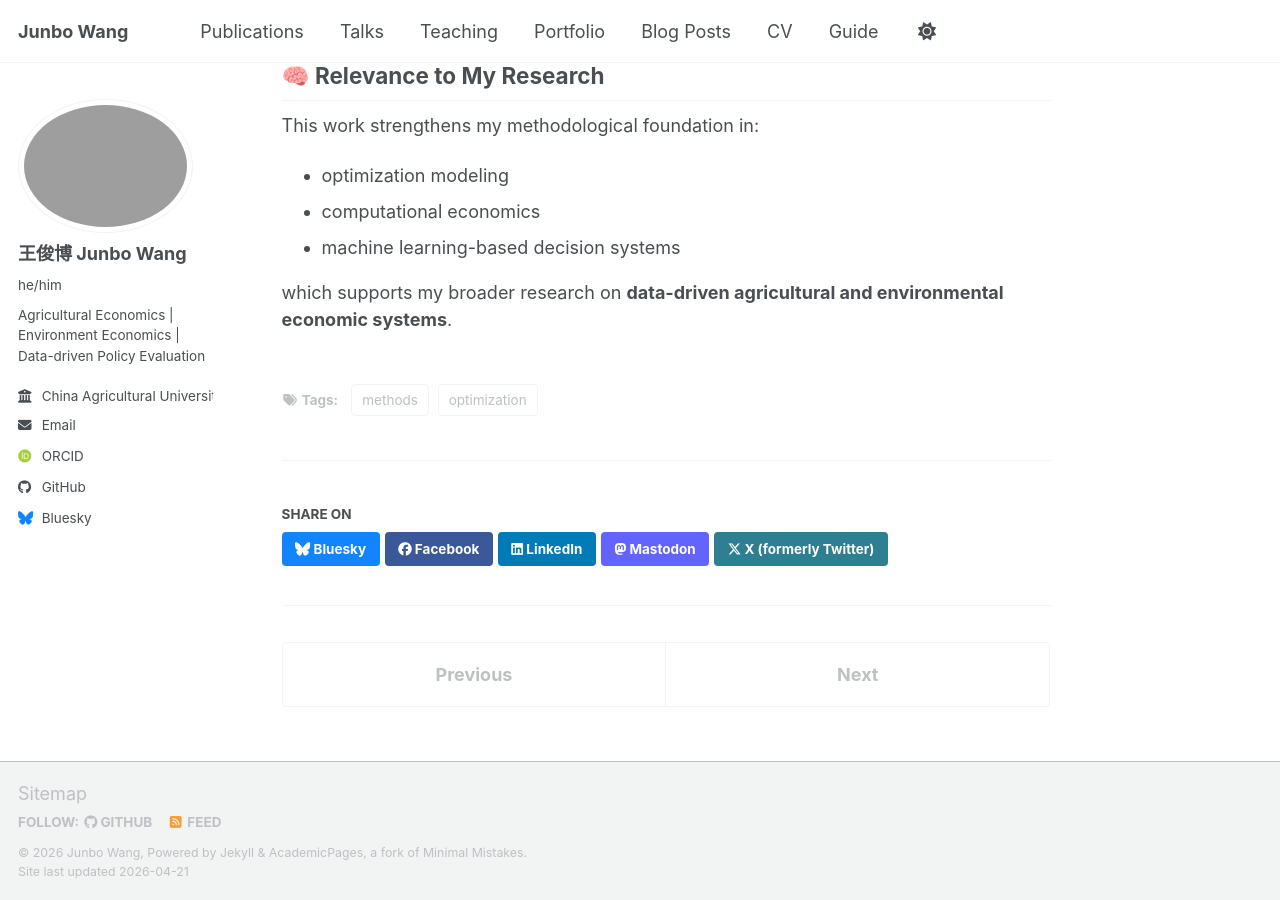
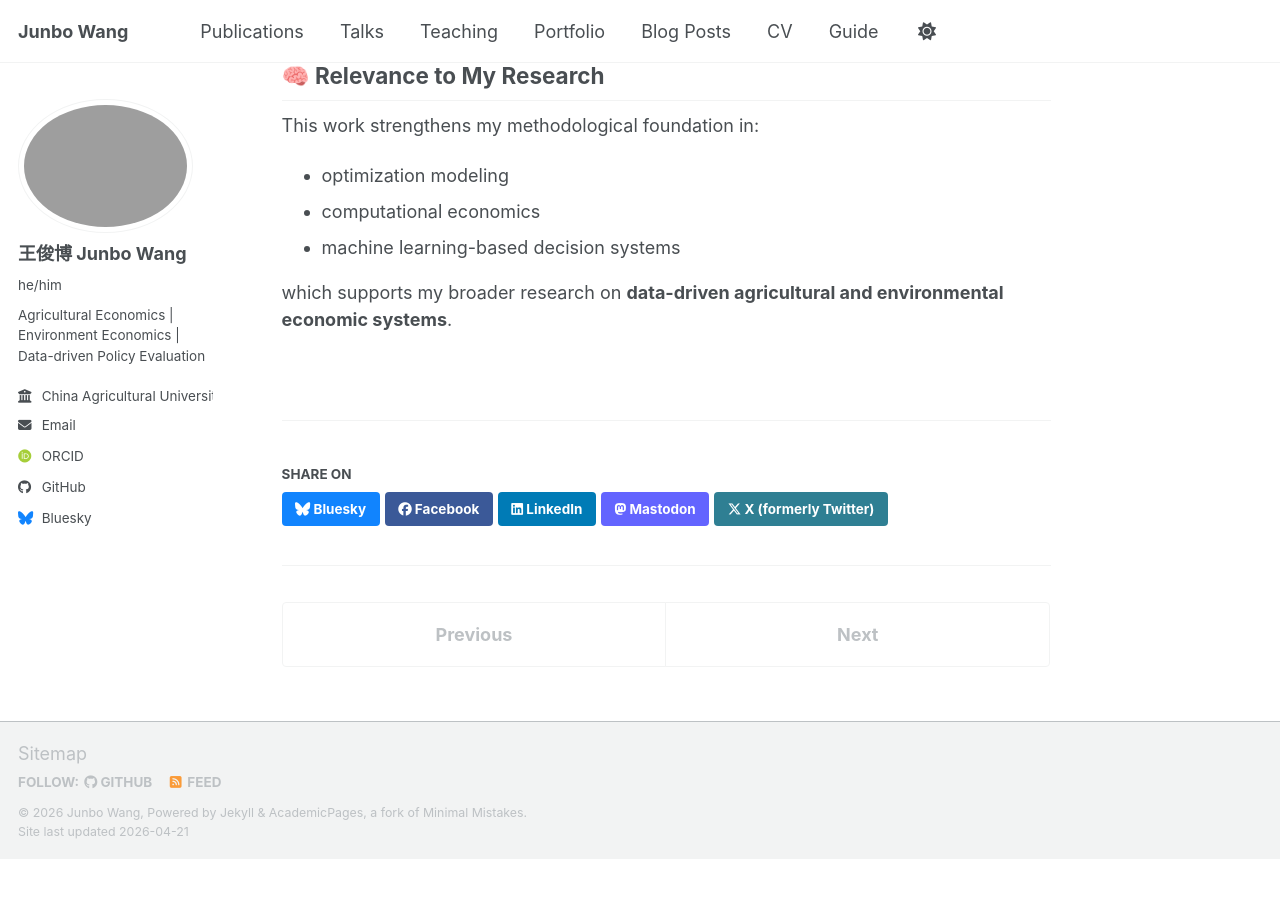
Before and after one commit to wangjunbo11/wangjunbo11.github.io, a Jekyll site: the page built from _publications/2024-12-ga-multi-object-optimization.md, in a window 1280 px wide and 900 px high, scrolled down 2172 px. Built offline with Jekyll 4.4.1, drawn with Linux system fonts in a browser that asks for light colours; some web fonts are replaced; a script bundle is joined from its source files by our own code; library files that are not in the unit come from our copies; after the commit the page ends 3031 px from its top, so only the background shows below that.

Commit message:
Update 2024-12-ga-multi-object-optimization.md

```diff
--- a/_publications/2024-12-ga-multi-object-optimization.md
+++ b/_publications/2024-12-ga-multi-object-optimization.md
@@ -6,7 +6,7 @@ date: 2024-12-29
 
 venue: "2024 IEEE 2nd International Conference on Electrical, Automation and Computer Engineering (ICEACE)"
 authors: "Junbo Wang, Xincan Zhou"
-tags: methods optimization
+
 paperurl: "https://doi.org/10.1109/ICEACE63551.2024.10898302"
 
 excerpt: "This paper proposes a genetic algorithm-based multi-objective optimization model for production decision-making under uncertainty."
```
